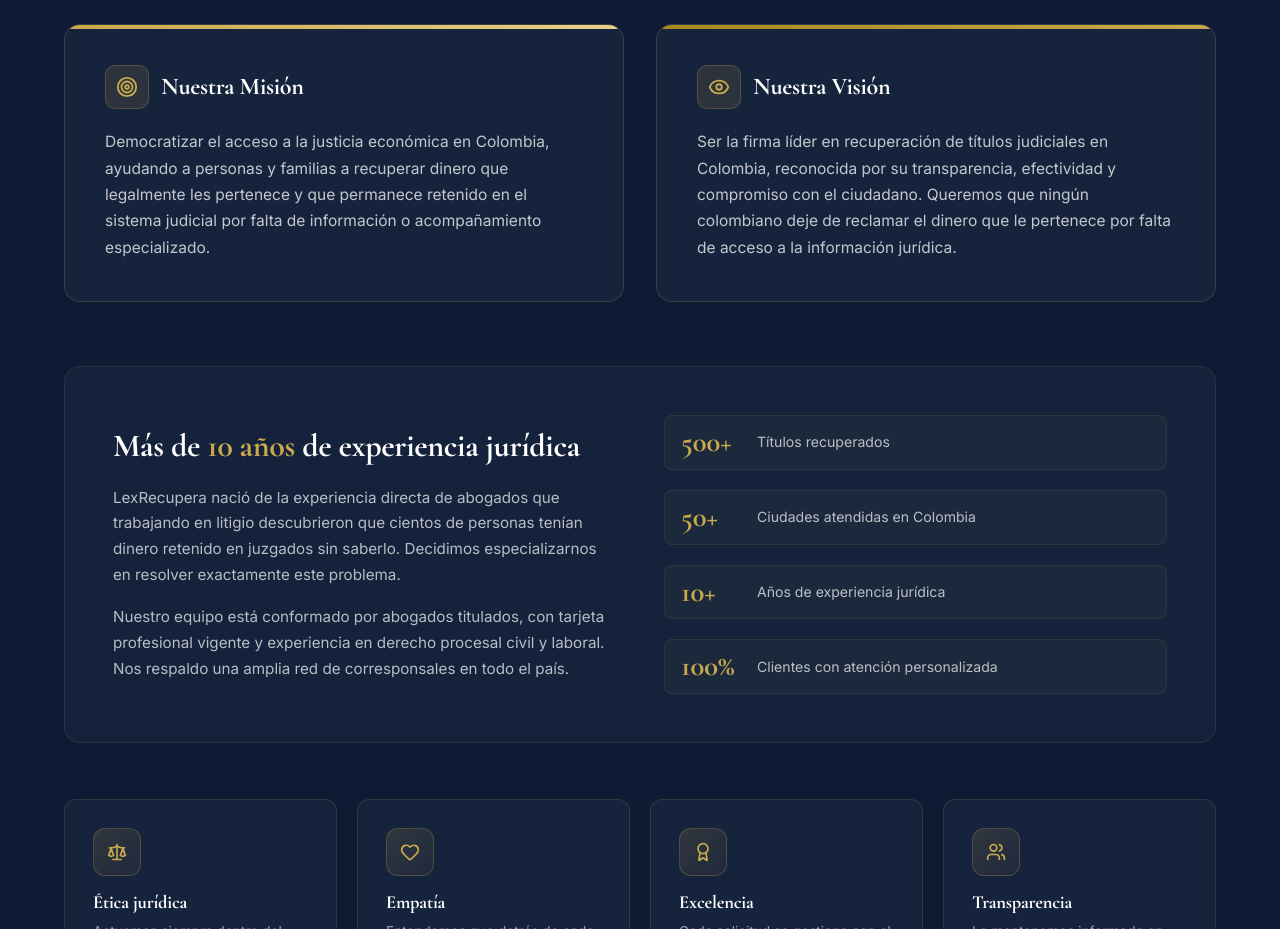
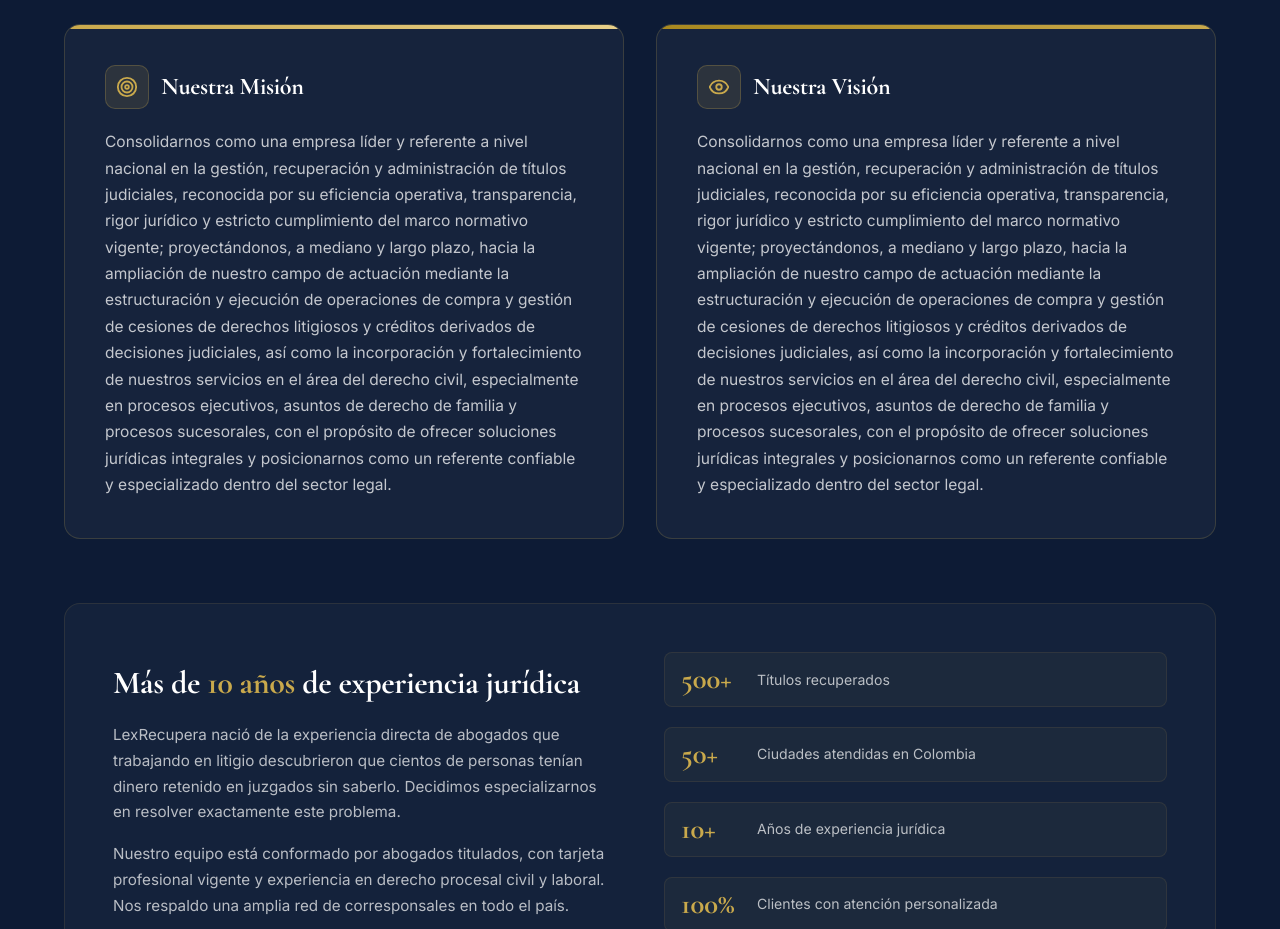
Before and after one commit to dixonAnatoAscencio/lexrecupera, a Next.js app: page / in a window 1280 px wide. Shown: the part 9160-10089 px from the top of the page. Built offline with nearby package versions, Linux system fonts and the light colour scheme.

Commit message:
feat: Update AboutUs component with new, comprehensive mission and vision statements.

```diff
--- a/components/AboutUs.tsx
+++ b/components/AboutUs.tsx
@@ -55,7 +55,7 @@
               </h3>
             </div>
             <p style={{ color: 'rgba(255,255,255,0.75)', lineHeight: 1.7, fontSize: '0.97rem' }}>
-              Democratizar el acceso a la justicia económica en Colombia, ayudando a personas y familias a recuperar dinero que legalmente les pertenece y que permanece retenido en el sistema judicial por falta de información o acompañamiento especializado.
+              Consolidarnos como una empresa líder y referente a nivel nacional en la gestión, recuperación y administración de títulos judiciales, reconocida por su eficiencia operativa, transparencia, rigor jurídico y estricto cumplimiento del marco normativo vigente; proyectándonos, a mediano y largo plazo, hacia la ampliación de nuestro campo de actuación mediante la estructuración y ejecución de operaciones de compra y gestión de cesiones de derechos litigiosos y créditos derivados de decisiones judiciales, así como la incorporación y fortalecimiento de nuestros servicios en el área del derecho civil, especialmente en procesos ejecutivos, asuntos de derecho de familia y procesos sucesorales, con el propósito de ofrecer soluciones jurídicas integrales y posicionarnos como un referente confiable y especializado dentro del sector legal.
             </p>
           </div>
 
@@ -87,7 +87,7 @@
               </h3>
             </div>
             <p style={{ color: 'rgba(255,255,255,0.75)', lineHeight: 1.7, fontSize: '0.97rem' }}>
-              Ser la firma líder en recuperación de títulos judiciales en Colombia, reconocida por su transparencia, efectividad y compromiso con el ciudadano. Queremos que ningún colombiano deje de reclamar el dinero que le pertenece por falta de acceso a la información jurídica.
+              Consolidarnos como una empresa líder y referente a nivel nacional en la gestión, recuperación y administración de títulos judiciales, reconocida por su eficiencia operativa, transparencia, rigor jurídico y estricto cumplimiento del marco normativo vigente; proyectándonos, a mediano y largo plazo, hacia la ampliación de nuestro campo de actuación mediante la estructuración y ejecución de operaciones de compra y gestión de cesiones de derechos litigiosos y créditos derivados de decisiones judiciales, así como la incorporación y fortalecimiento de nuestros servicios en el área del derecho civil, especialmente en procesos ejecutivos, asuntos de derecho de familia y procesos sucesorales, con el propósito de ofrecer soluciones jurídicas integrales y posicionarnos como un referente confiable y especializado dentro del sector legal.
             </p>
           </div>
         </div>
```
